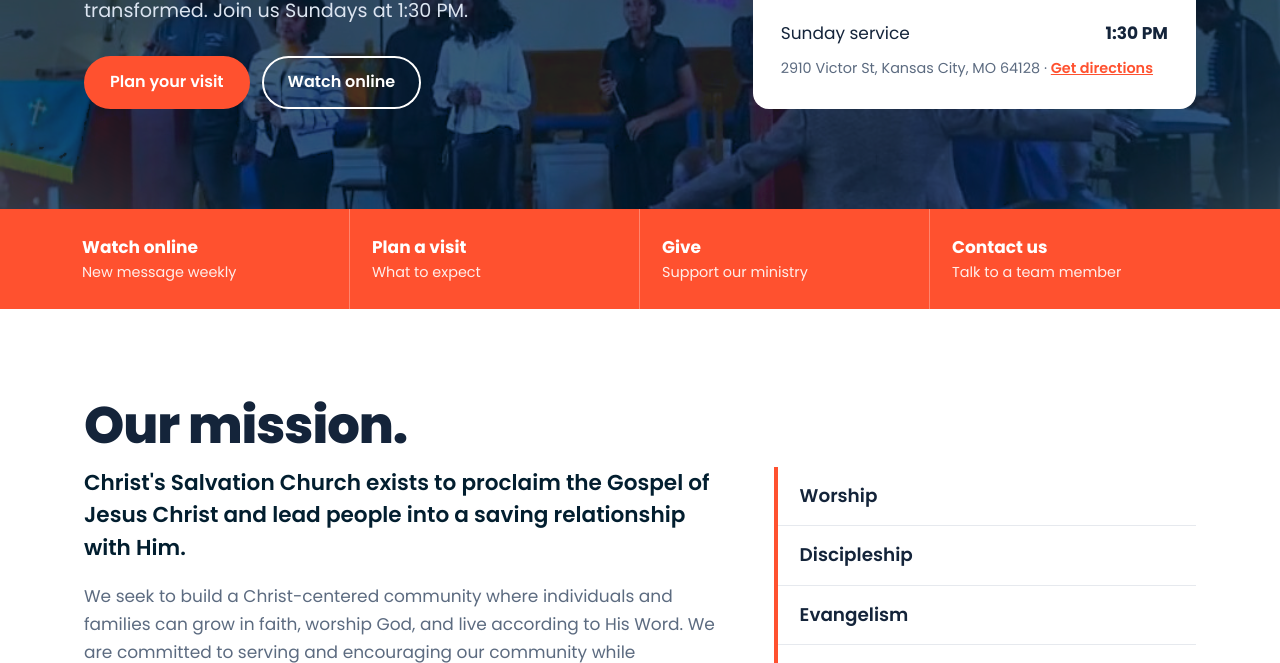
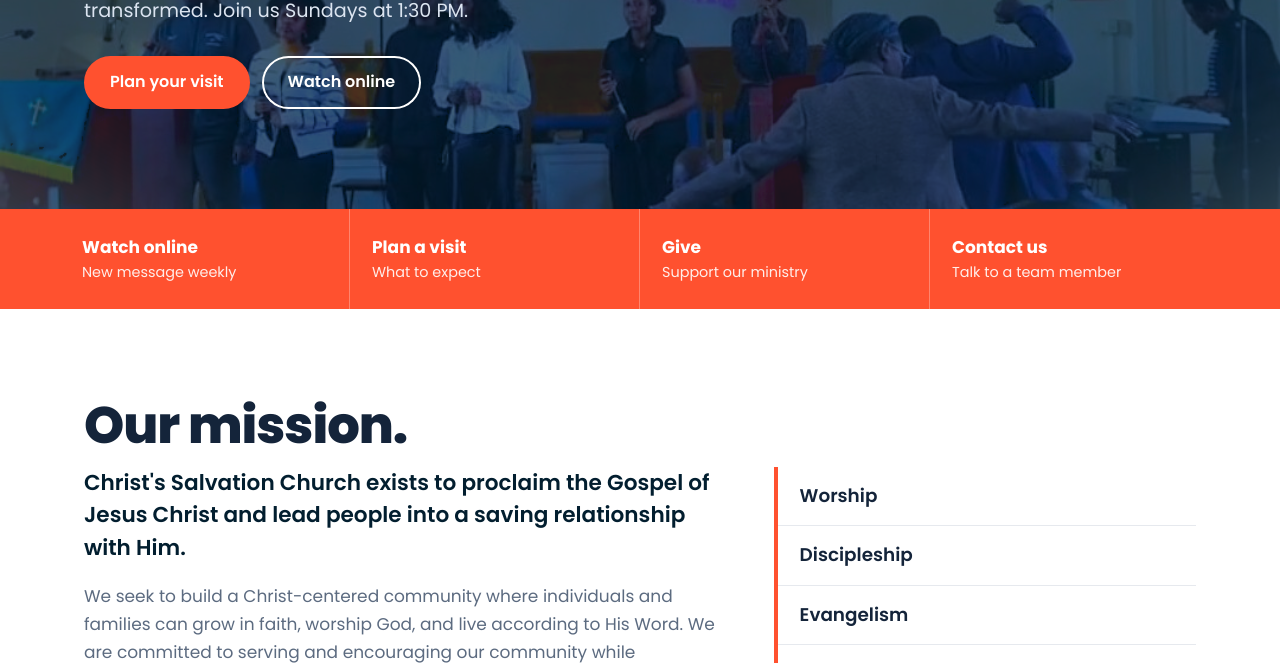
Before and after one commit to s1540641/christs-salvation-church, a plain HTML site: page index.html in a window 1280 px wide. Shown: the part 437-1100 px from the top of the page. Drawn offline with Linux system fonts and the light colour scheme.

Commit message:
index update

```diff
--- a/index.html
+++ b/index.html
@@ -35,7 +35,7 @@
 
 <main id="top">
 
-  <!-- HERO -->
+    <!-- HERO -->
   <section class="hero">
     <div class="hero-photo" style="background-image:url('images/hero.png')"></div>
     <div class="wrap hero-grid">
@@ -47,15 +47,9 @@
           <a class="btn btn-outline" href="#watch">Watch online</a>
         </div>
       </div>
-      <aside class="times">
-        <h2>Join us this Sunday</h2>
-        <ul>
-          <li><span>Sunday service</span><b>1:30 PM</b></li>
-        </ul>
-        <p class="small">2910 Victor St, Kansas City, MO 64128 · <a class="dir" href="https://maps.google.com/?q=2910+Victor+St+Kansas+City+MO+64128" target="_blank" rel="noopener">Get directions</a></p>
-      </aside>
     </div>
   </section>
+
 
   <!-- QUICK ACTIONS -->
   <div class="quick">
```
